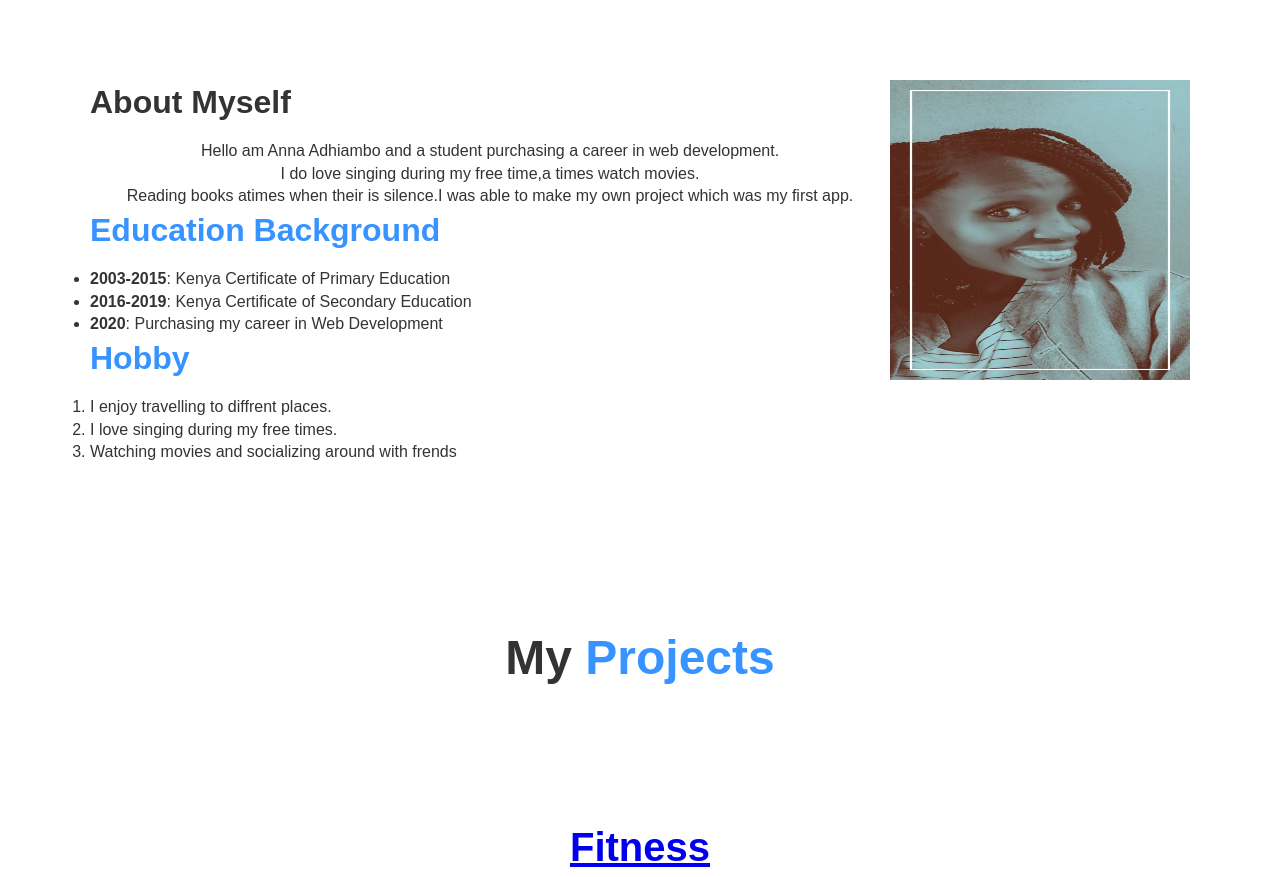
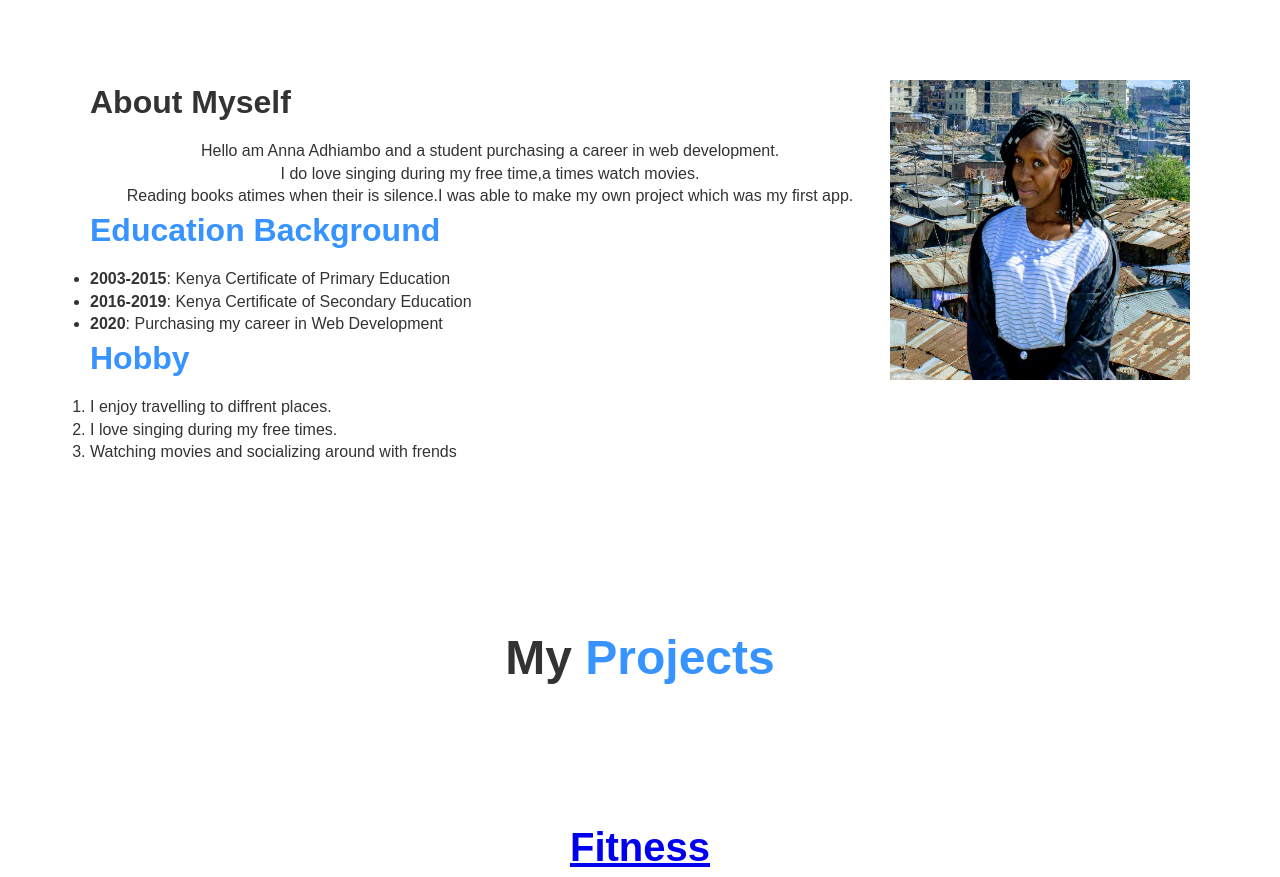
Before and after one commit to annaadhiambo/My-First-Portfolio, a plain HTML site: page index.html in a window 1280 px wide. Shown: the part 837-1714 px from the top of the page. Drawn offline with Linux system fonts and the light colour scheme.

Commit message:
added images in the style.css and made changes in the index.html and deleted an image

```diff
--- a/index.html
+++ b/index.html
@@ -50,7 +50,7 @@
                     </ol>
                 </div>
                 <div class="img">
-                    <img src="images/WhatsApp Image 2020-06-24 at 14.50.51.jpeg" alt="Pictuer of Myself" width="300" height="300">
+                    <img src="./images/Anne.jpg" alt="Pictuer of Myself" width="300" height="300">
                 </div>
             </div>
         </div>
```
Also changed, not shown: Ann.jpg (added), Anne.jpg (added), images/Anne.jpg (added), images/WhatsApp Image 2020-06-24 at 14.50.51.jpeg (deleted).
